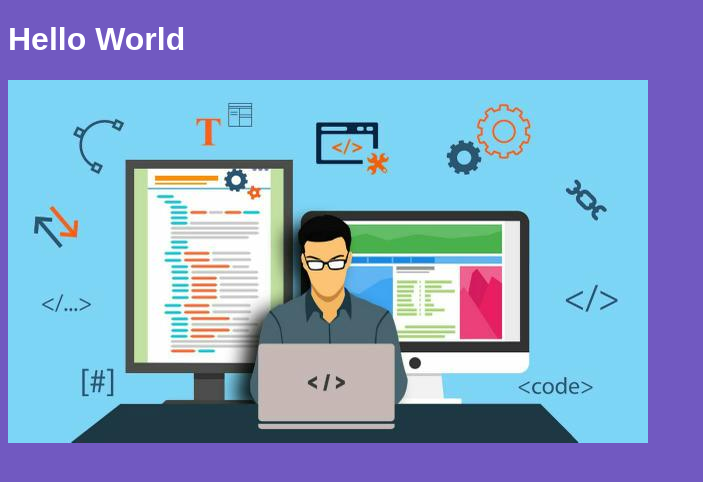
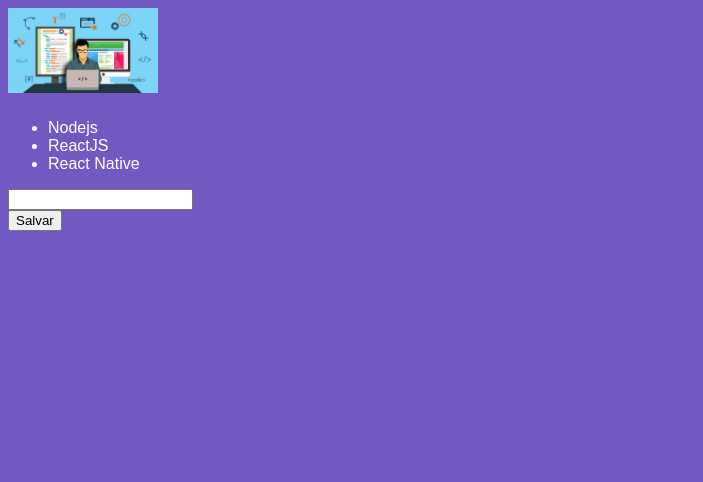
Before and after one commit to FabioJrSilva/reactjs-initial, a React app: page / in a window 1280 px wide. Shown: the top 482 px of the page, without its empty margins (0-703 px from the left). Built offline with nearby package versions, Linux system fonts and the light colour scheme.

Commit message:
Estado e Imutabilidade

```diff
--- a/babel.config.js
+++ b/babel.config.js
@@ -1,3 +1,4 @@
 module.exports = {
-  presets: ['@babel/preset-env', '@babel/preset-react']
+  presets: ['@babel/preset-env', '@babel/preset-react'],
+  plugins: ['@babel/plugin-proposal-class-properties']
 };
--- a/package.json
+++ b/package.json
@@ -9,6 +9,7 @@
   },
   "devDependencies": {
     "@babel/core": "^7.7.2",
+    "@babel/plugin-proposal-class-properties": "^7.7.0",
     "@babel/preset-env": "^7.7.1",
     "@babel/preset-react": "^7.7.0",
     "babel-loader": "^8.0.6",
--- a/src/App.js
+++ b/src/App.js
@@ -1,12 +1,13 @@
 import React from 'react';
 import './App.css';
 import img from './assets/DEV.jpg';
+import TechList from './components/TechList';
 
 function App() {
   return (
     <>
-      <h1>Hello World</h1>
-      <img src={img} />
+      <img src={img} width="150" />
+      <TechList />
     </>
   );
 }
--- /dev/null
+++ b/src/components/TechList.js
@@ -0,0 +1,36 @@
+import React, { Component } from 'react';
+
+class TechList extends Component {
+  state = {
+    newTech: '',
+    techs: ['Nodejs', 'ReactJS', 'React Native']
+  };
+
+  handleInputChange = (event) => {
+    this.setState({ newTech: event.target.value });
+  };
+
+  handleSubmit = (event) => {
+    event.preventDefault();
+    this.setState({ techs: [...this.state.techs, this.state.newTech], newTech: '' });
+  };
+
+  render() {
+    return (
+      <form onSubmit={this.handleSubmit}>
+        <h1>{this.state.newTech}</h1>
+        <ul>
+          {this.state.techs.map((tech) => (
+            <li key={tech}>{tech}</li>
+          ))}
+        </ul>
+        <div>
+          <input type="text" onChange={this.handleInputChange} value={this.state.newTech} />
+        </div>
+        <button type="submit">Salvar</button>
+      </form>
+    );
+  }
+}
+
+export default TechList;
```
Also changed, not shown: 1 other file (tests, documents, lock files or other folders).
